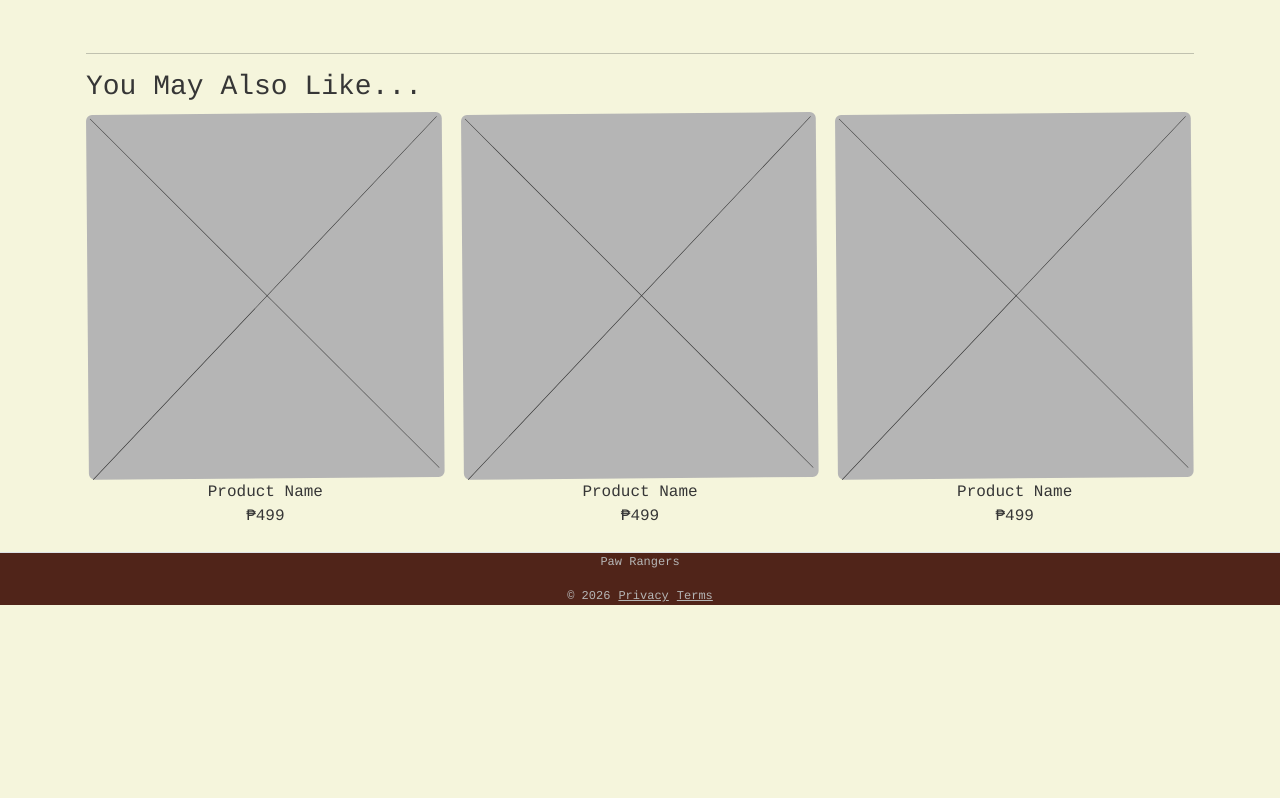
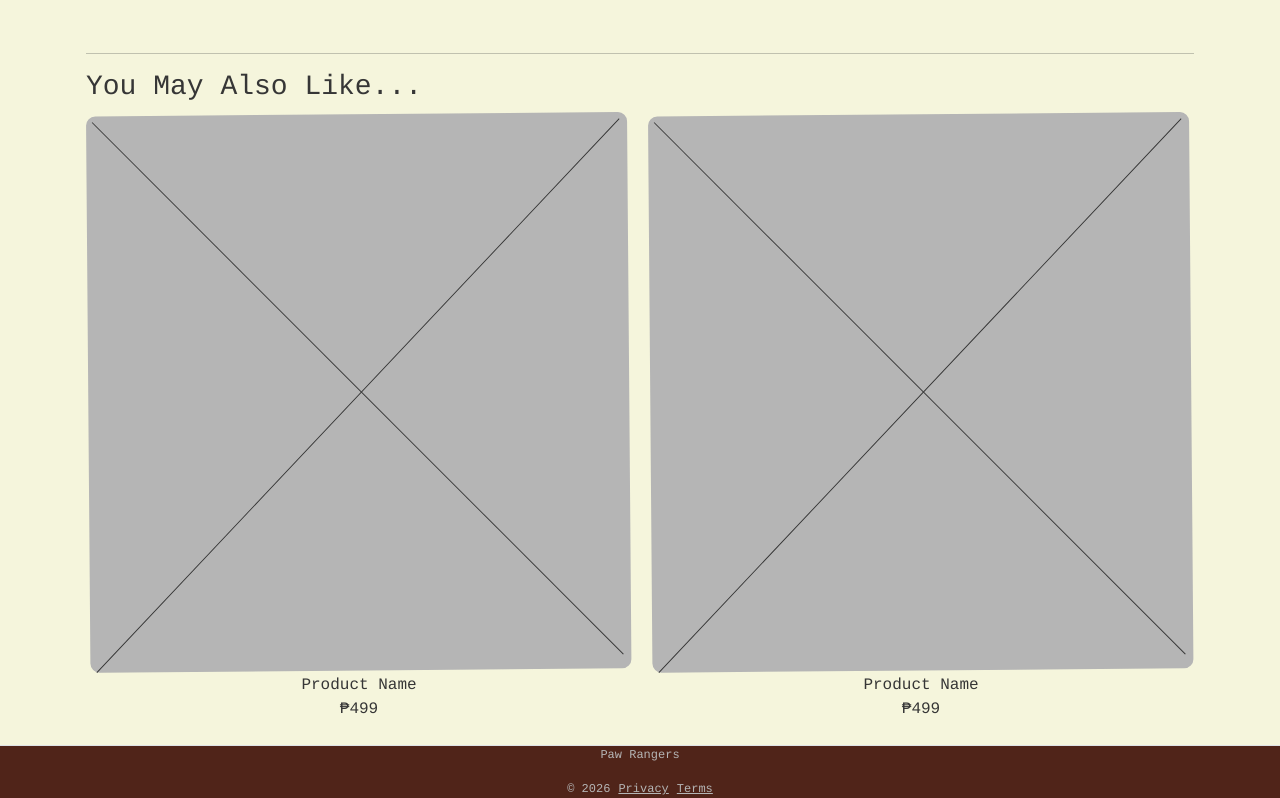
Before and after one commit to mcmanansala1-marc/MMS142_A2_PowerRangers_PawRangers, a plain HTML site: page product.html in a window 1280 px wide. Shown: the part 1533-2331 px from the top of the page. Before the commit the page ends 2138 px from the top, so only its background shows below. Drawn offline with nearby package versions, Linux system fonts and the light colour scheme; a web font is replaced by a local one.

Commit message:
squashed more bugs

```diff
--- a/product.html
+++ b/product.html
@@ -198,35 +198,25 @@
 
                 <div class="row g-3">
 
-                    <div class="col-4">
+                    <div class="col-6">
                         <div class="justify-content-center d-flex align-items-center">
                             <img src="path/to/Placeholder-tee.svg" class="img-fluid" alt="Product Name">
                         </div>
                         <p class="body-text text-center mb-0">
                             Product Name
                         </p>
-                        <small class="body-text d-block text-center">₱499</small>
+                        <small class="body-text d-block text-center">&#8369;499</small>
                     </div>
 
-                    <div class="col-4">
+                    <div class="col-6">
                         <div class="justify-content-center d-flex align-items-center">
                             <img src="path/to/Placeholder-tee.svg" class="img-fluid" alt="Product Name">
                         </div>
                         <p class="body-text text-center mb-0">
                             Product Name
                         </p>
-                        <small class="body-text d-block text-center">₱499</small>
+                        <small class="body-text d-block text-center">&#8369;499</small>
                     </div>
-                    <div class="col-4">
-                        <div class="justify-content-center d-flex align-items-center">
-                            <img src="path/to/Placeholder-tee.svg" class="img-fluid" alt="Product Name">
-                        </div>
-                        <p class="body-text text-center mb-0">
-                            Product Name
-                        </p>
-                        <small class="body-text d-block text-center">₱499</small>
-                    </div>
-
                 </div>
 
             </div>
```
